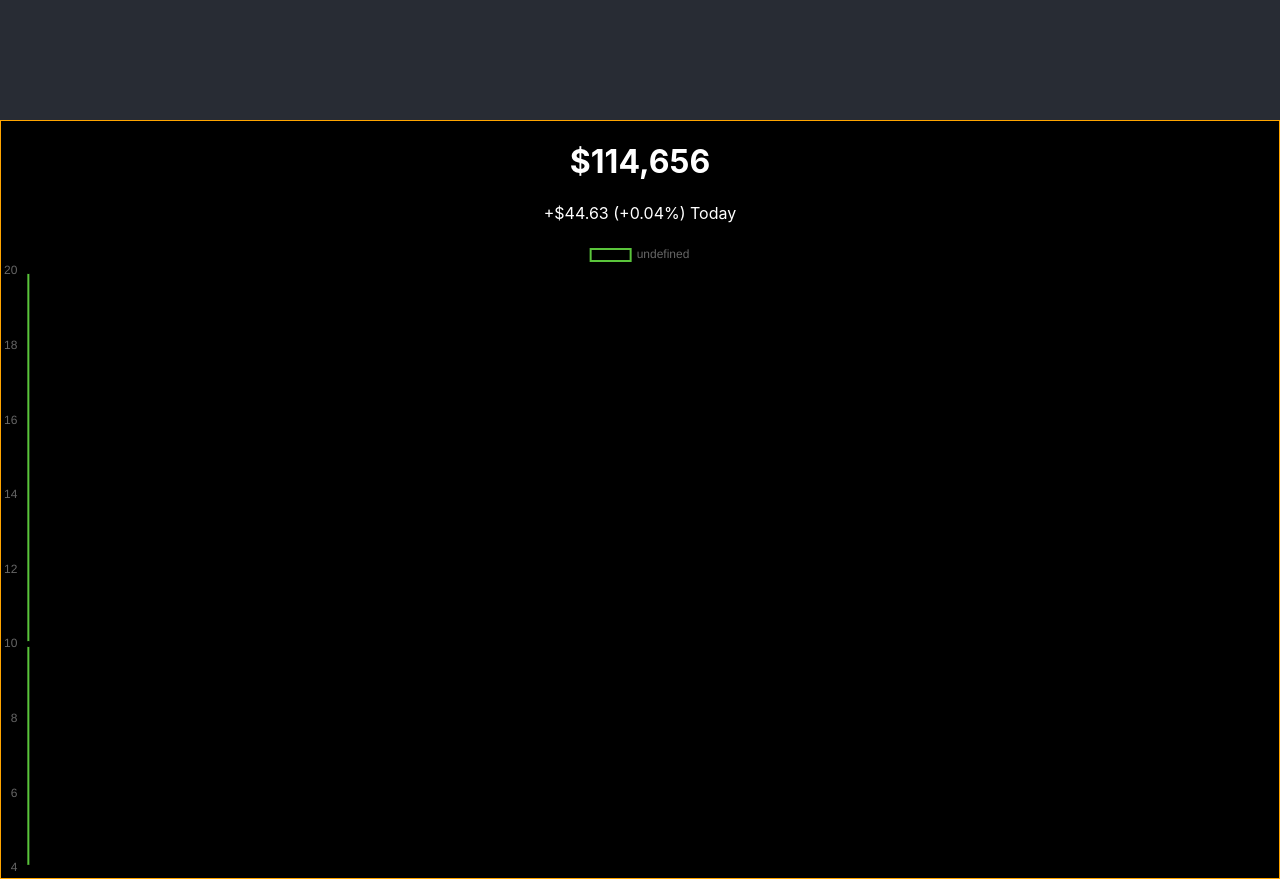
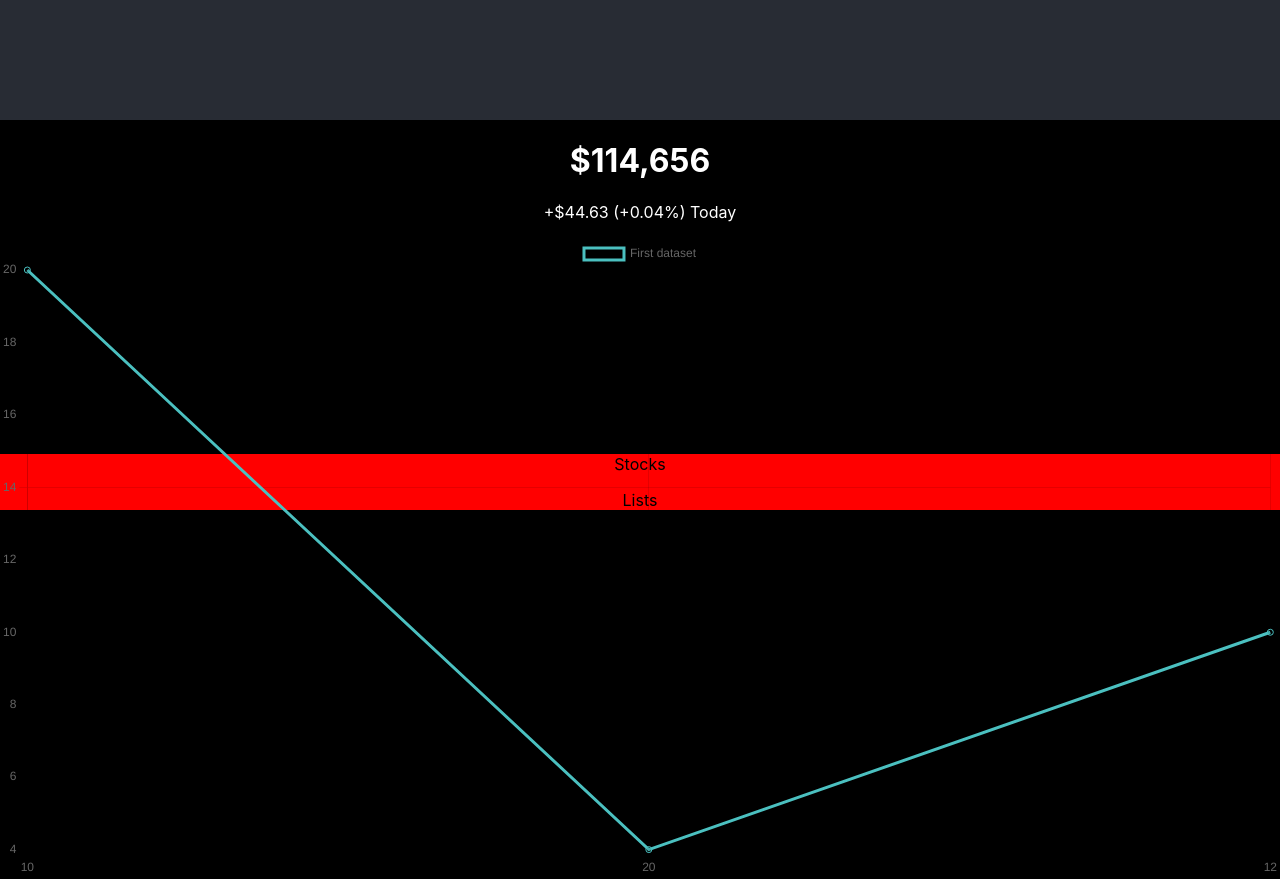
Before and after one commit to eldwinc/react-robinhood, a React (Create React App) app: page / in a window 1280 px wide. Shown: the part 680-1559 px from the top of the page. Built offline with nearby package versions, Linux system fonts and the light colour scheme.

Commit message:
ChartJs continued

```diff
--- a/package.json
+++ b/package.json
@@ -4,7 +4,6 @@
   "private": true,
   "dependencies": {
     "chart.js": "^3.5.1",
-    "material-ui": "^0.20.2",
     "react": "17.0.2",
     "react-chartjs-2": "^3.0.4",
     "react-dom": "17.0.2",
--- a/src/Linegraph.css
+++ b/src/Linegraph.css
@@ -0,0 +1,3 @@
+.linegraph {
+  height: 200px;
+}
--- a/src/Linegraph.js
+++ b/src/Linegraph.js
@@ -1,30 +1,94 @@
-import React from 'react';
+import React, { useEffect, useState } from 'react';
+import './Linegraph.css';
 import { Line } from 'react-chartjs-2';
 
 function Linegraph() {
-  const data = [
-    {
-      x: 10,
-      y: 20,
+  // const data = [
+  //   {
+  //     x: 10,
+  //     y: 20,
+  //   },
+  //   {
+  //     x: 15,
+  //     y: 10,
+  //   },
+  //   {
+  //     x: 12,
+  //     y: 4,
+  //   },
+  // ];
+  const [graphData, setGraphData] = useState([]);
+  const aXValues = [];
+  const aYValues = [];
+  const createMockData = () => {
+    let data = [],
+      value = 50;
+    for (let i = 0; i < 366; i++) {
+      let date = new Date();
+      date.setHours(0, 0, 0, 0);
+      date.setDate(i);
+      value += Math.round((Math.random() < 0.5 ? 1 : 0) * Math.random() * 10);
+      // console.log(date);
+      data.push({ x: date, y: value });
+      aXValues.push(date);
+      aYValues.push(value);
+    }
+    console.log(aXValues, aYValues);
+    setGraphData(data);
+  };
+  const oLinegraphData = {
+    datasets: [
+      {
+        // backgroundColor: 'rgba(75,192,192,0.2)',
+        borderColor: 'rgba(75,192,192,1)',
+        // data: aYValues,
+        data: [20, 4, 10],
+        // fill: true,
+        label: 'First dataset',
+        type: 'line',
+      },
+    ],
+    labels: [10, 20, 12],
+    // labels: aXValues,
+  };
+  const options = {
+    legend: { display: false },
+    maintainAspectRatio: false,
+    scales: {
+      xAxes: [
+        {
+          type: 'time',
+          time: {
+            format: 'MM/DD/YY',
+            tooltipFormat: 'll',
+          },
+          ticks: { display: false },
+        },
+      ],
+      yAxes: [
+        {
+          ticks: {
+            display: false,
+          },
+        },
+      ],
     },
-    {
-      x: 15,
-      y: 10,
+    tooltips: {
+      mode: 'index',
+      intersect: false,
     },
-    {
-      x: 12,
-      y: 4,
-    },
-  ];
-
+  };
+  useEffect(() => {}, []);
+  // debugger;
+  console.log(graphData);
   return (
     <div className="linegraph">
-      <Line
+      {/* <Line
         data={{
           datasets: [
             {
               type: 'line',
-              data: data,
+              data: graphData,
               backgroundColor: 'black',
               borderColor: '#5AC53B',
               borderWidth: 2,
@@ -36,7 +100,9 @@ function Linegraph() {
             },
           ],
         }}
-      />
+        options={options}
+      /> */}
+      <Line data={oLinegraphData} />
     </div>
   );
 }
--- a/src/Newsfeed.css
+++ b/src/Newsfeed.css
@@ -1,9 +1,12 @@
 .newsfeed {
-  border: 1px solid orange;
+  /* border: 1px solid orange; */
   flex: 0.7;
   color: white;
 }
-
+.newsfeed-chartSection {
+  display: flex;
+  flex-direction: column;
+}
 .newsfeed-portfolioValue {
   text-align: left;
 }
@@ -15,3 +18,6 @@
 .newsfeed-portfolioValue p {
   margin-top: 0;
 }
+.newsfeed-chart {
+  width: 100%;
+}
--- a/src/Newsfeed.js
+++ b/src/Newsfeed.js
@@ -1,19 +1,19 @@
 import React from 'react';
 import './Newsfeed.css';
-import LineGraph from './Linegraph';
+import Linegraph from './Linegraph';
 
 function Newsfeed() {
   return (
     <div className="newsfeed">
-      <div className="newsfeed__container">
-        <div className="newsfeed__chartSection">
-          <div className="newsfeed__portfolio">
+      <div className="newsfeed-container">
+        <div className="newsfeed-chartSection">
+          <div className="newsfeed-portfolio">
             <h1>$114,656</h1>
             <p>+$44.63 (+0.04%) Today</p>
           </div>
 
-          <div className="newsfeed__chart"></div>
-          <LineGraph />
+          <div className="newsfeed-chart"></div>
+          <Linegraph />
         </div>
       </div>
     </div>
--- a/src/Stats.css
+++ b/src/Stats.css
@@ -1,3 +1,5 @@
 .stats {
+  background-color: red;
   flex: 0.3;
+  flex-shrink: 0;
 }
--- a/src/Stats.js
+++ b/src/Stats.js
@@ -2,7 +2,24 @@ import React from 'react';
 import './Stats.css';
 
 function Stats() {
-  return <div className="stats"></div>;
+  return (
+    <div className="stats">
+      <div className="stats-container">
+        <div className="stats-header">
+          <p>Stocks</p>
+        </div>
+        <div className="stats-content">
+          <div className="stats-rows">{/* for current stocks */}</div>
+        </div>
+        <div className="stats-header">
+          <p>Lists</p>
+        </div>
+        <div className="stats-content">
+          <div className="stats-rows">{/* stocks we can buy */}</div>
+        </div>
+      </div>
+    </div>
+  );
 }
 
 export default Stats;
```
